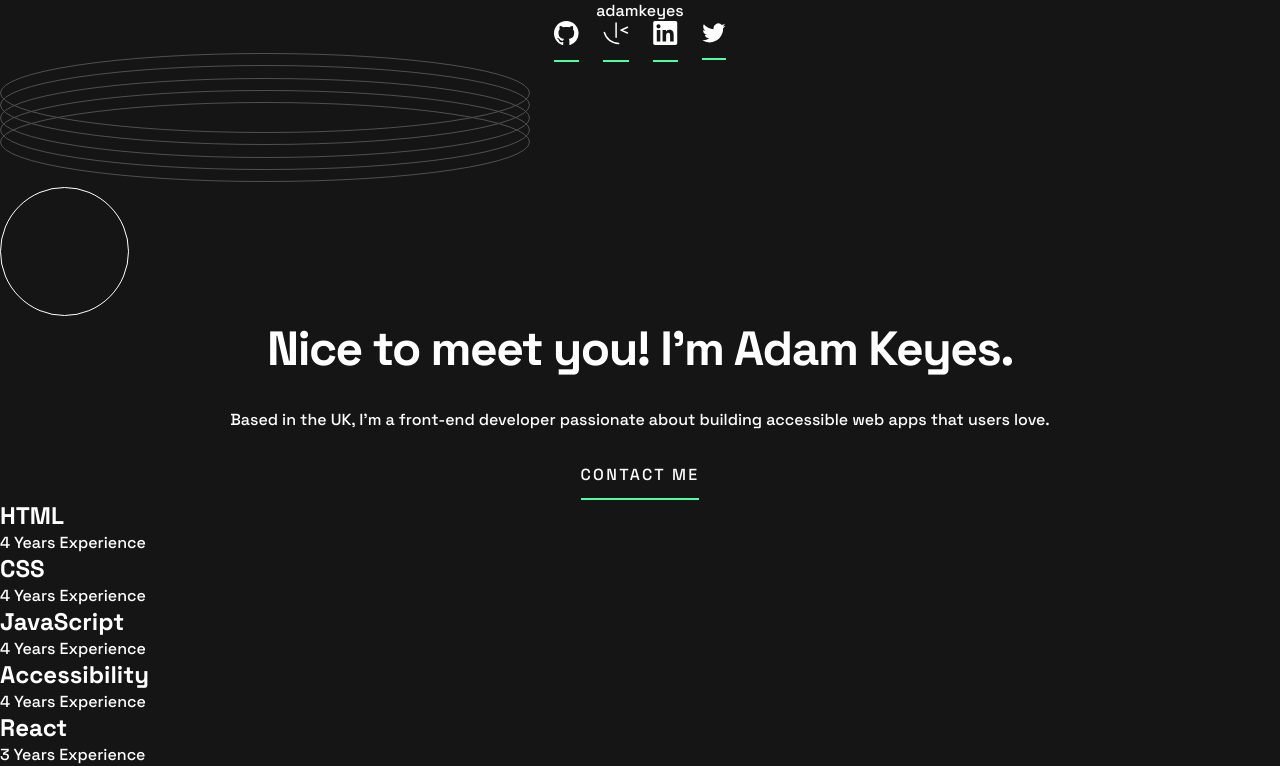
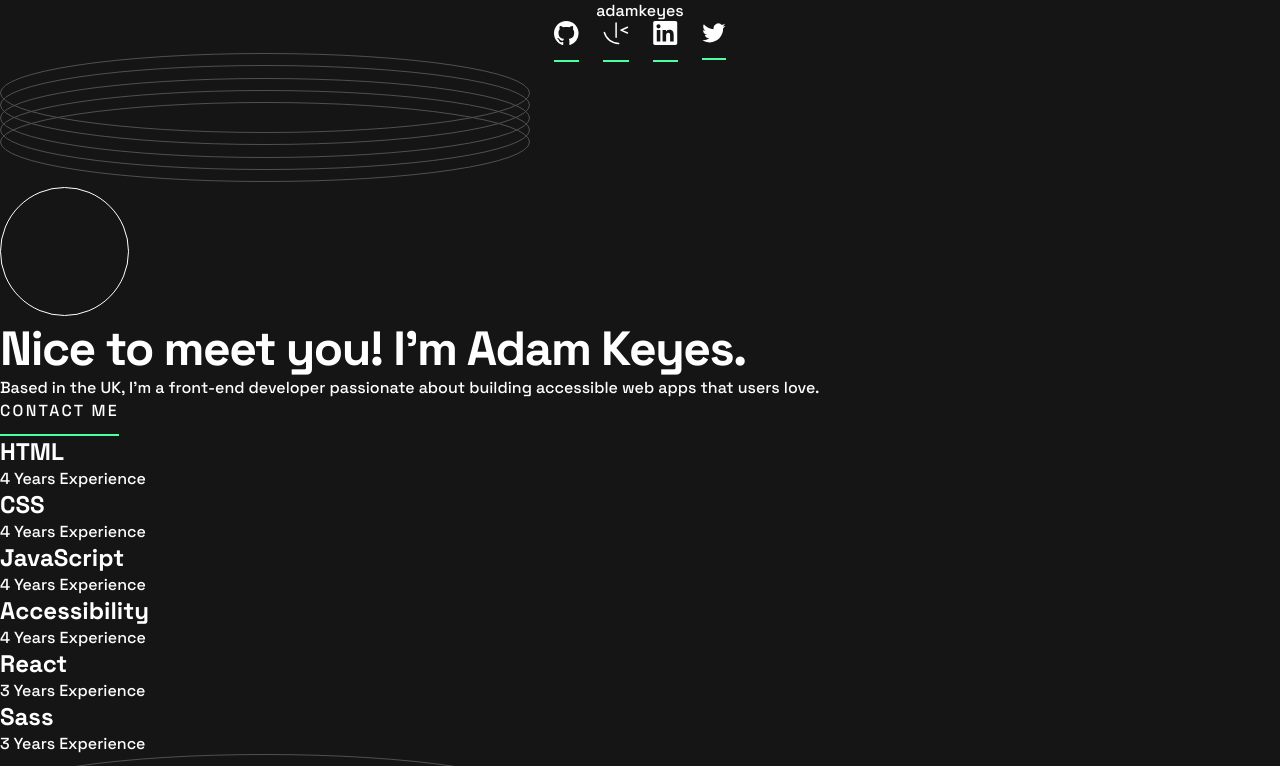
Before and after one commit to cursedxp/single-page-developer-portfolio, a React (Create React App) app: page / in a window 1280 px wide. Shown: the top 766 px of the page. Built offline with nearby package versions, Linux system fonts and the light colour scheme.

Commit message:
profile component class name change

```diff
--- a/src/components/profile.component.jsx
+++ b/src/components/profile.component.jsx
@@ -8,7 +8,7 @@ export default function Profile() {
       <div className="profile-image">
         <img className="circle" src={cirle} alt="" />
       </div>
-      <div className="personal-information flex column items-center gap-5">
+      <div className="personal-information">
         <h2>Nice to meet you! I'm Adam Keyes.</h2>
         <p>
           Based in the UK, I'm a front-end developer passionate about building
```
